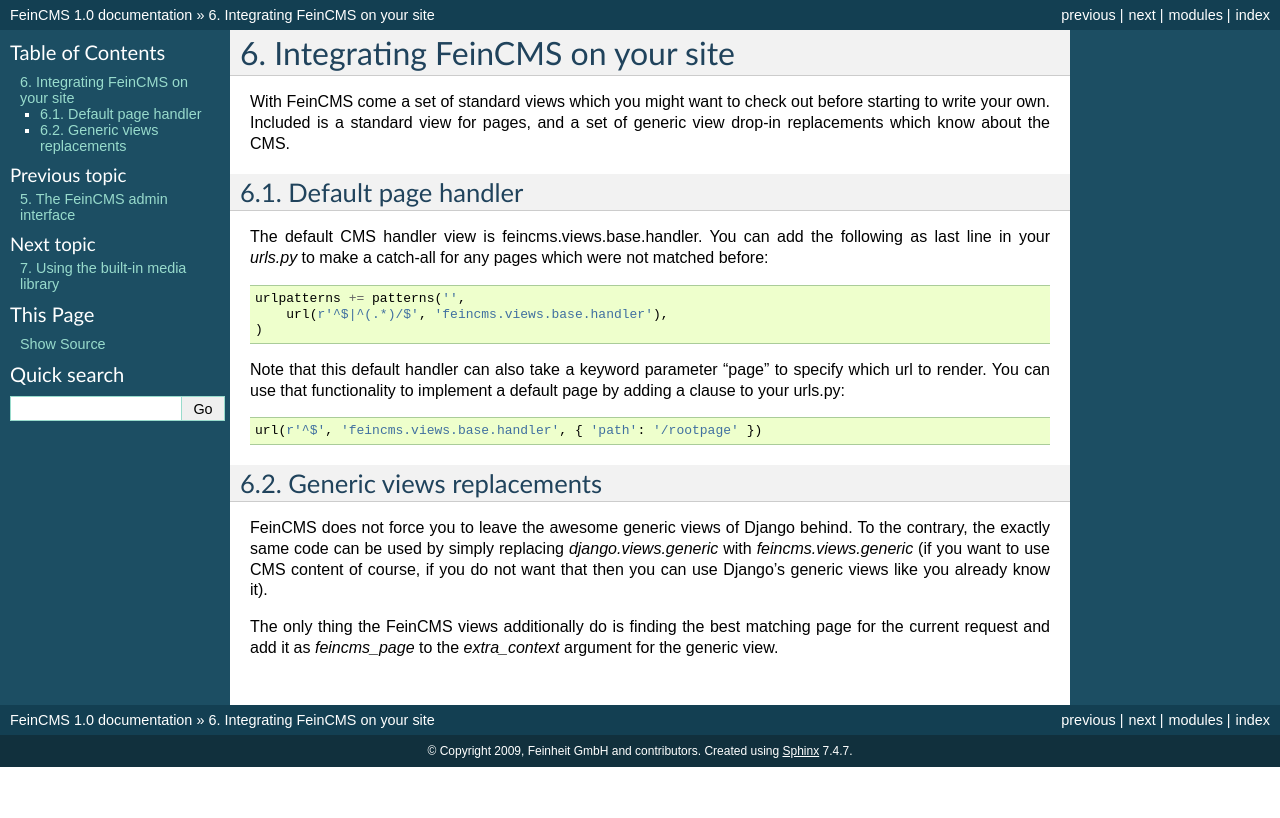
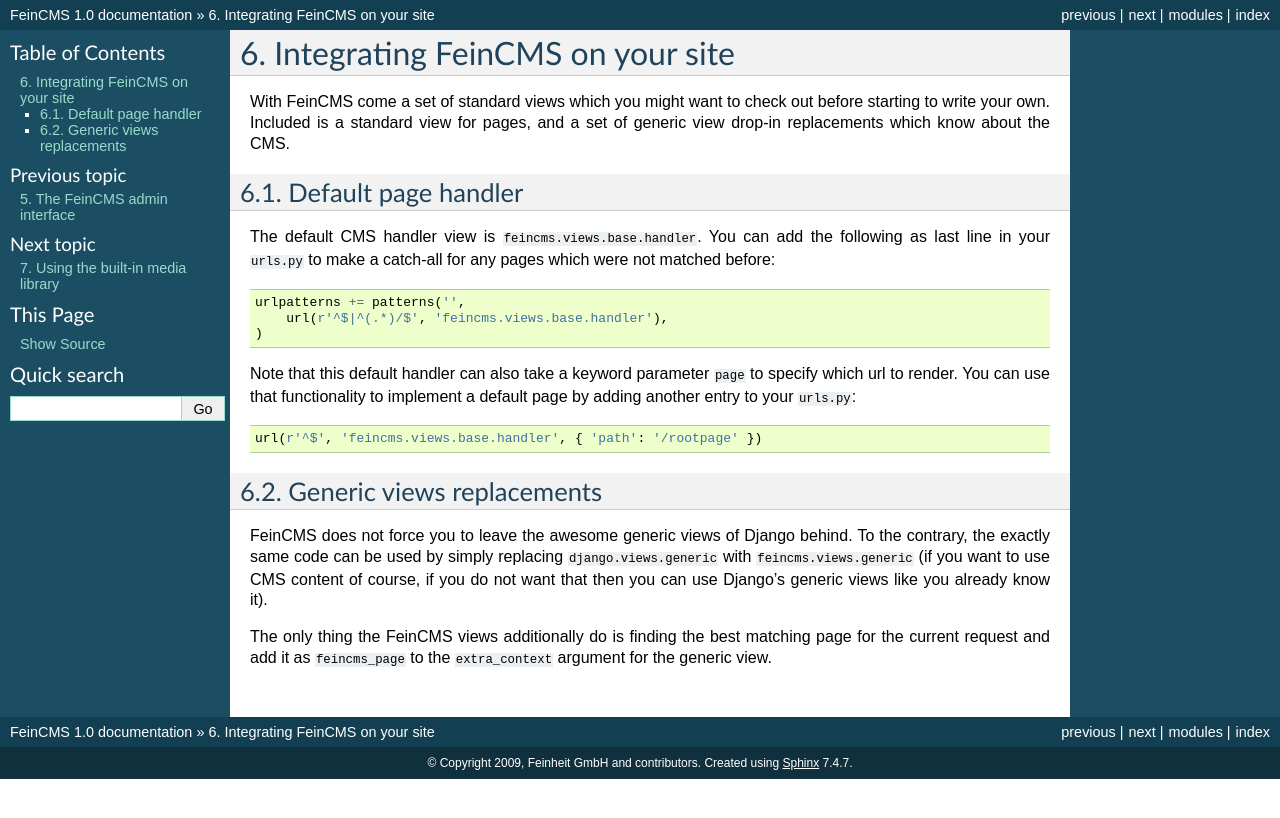
Before and after one commit to feincms/feincms, a Sphinx documentation site: the page built from docs/urlconfs-views.txt, in a window 1280 px wide. Shown: the top 818 px of the page. Built offline with Sphinx 7.4.7, drawn with Linux system fonts in a browser that asks for light colours.

Commit message:
Fix markup in urlconfs-views.txt

```diff
--- a/docs/urlconfs-views.txt
+++ b/docs/urlconfs-views.txt
@@ -13,8 +13,8 @@
 Default page handler
 ====================
 
-The default CMS handler view is feincms.views.base.handler. You can
-add the following as last line in your `urls.py` to make a catch-all
+The default CMS handler view is ``feincms.views.base.handler``. You can
+add the following as last line in your ``urls.py`` to make a catch-all
 for any pages which were not matched before:
 
 ::
@@ -23,9 +23,9 @@
         url(r'^$|^(.*)/$', 'feincms.views.base.handler'),
     )
 
-Note that this default handler can also take a keyword parameter "page"
+Note that this default handler can also take a keyword parameter ``page``
 to specify which url to render. You can use that functionality to
-implement a default page by adding a clause to your urls.py:
+implement a default page by adding another entry to your ``urls.py``:
 
 ::
 
@@ -37,10 +37,10 @@
 
 FeinCMS does not force you to leave the awesome generic views of Django
 behind. To the contrary, the exactly same code can be used by simply
-replacing `django.views.generic` with `feincms.views.generic` (if you
+replacing ``django.views.generic`` with ``feincms.views.generic`` (if you
 want to use CMS content of course, if you do not want that then you can
 use Django's generic views like you already know it).
 
 The only thing the FeinCMS views additionally do is finding the best
-matching page for the current request and add it as `feincms_page` to
-the `extra_context` argument for the generic view.
+matching page for the current request and add it as ``feincms_page`` to
+the ``extra_context`` argument for the generic view.
```
